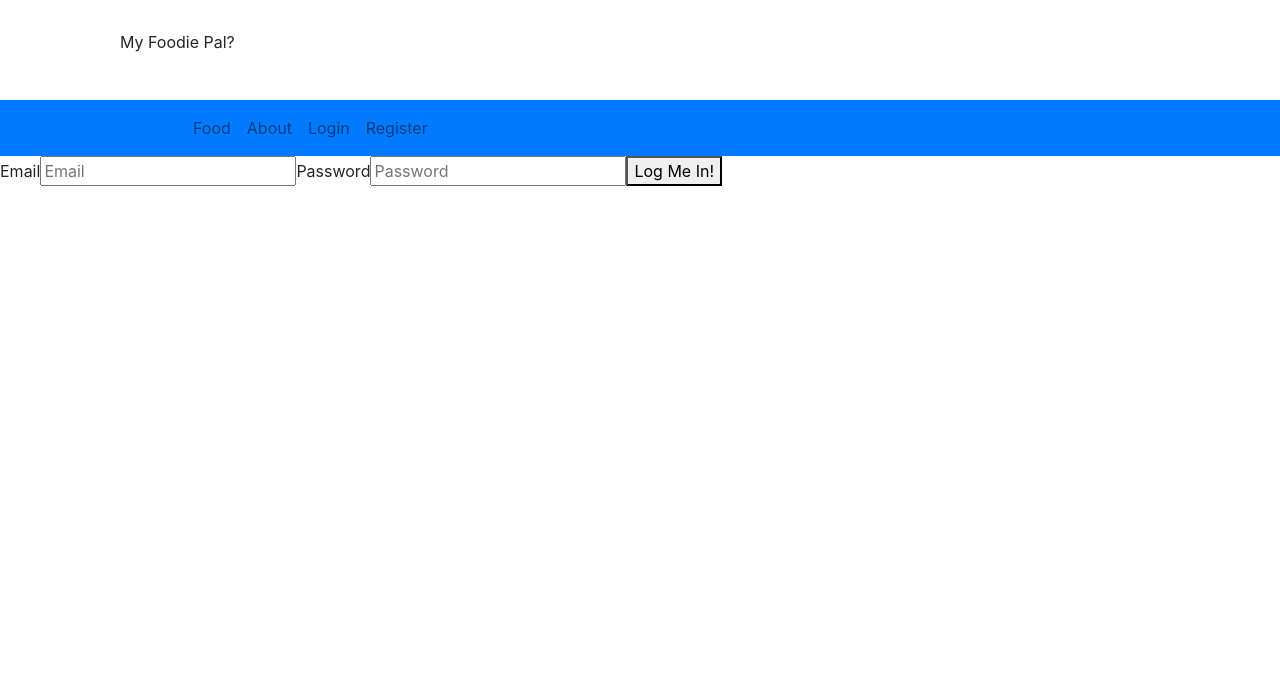
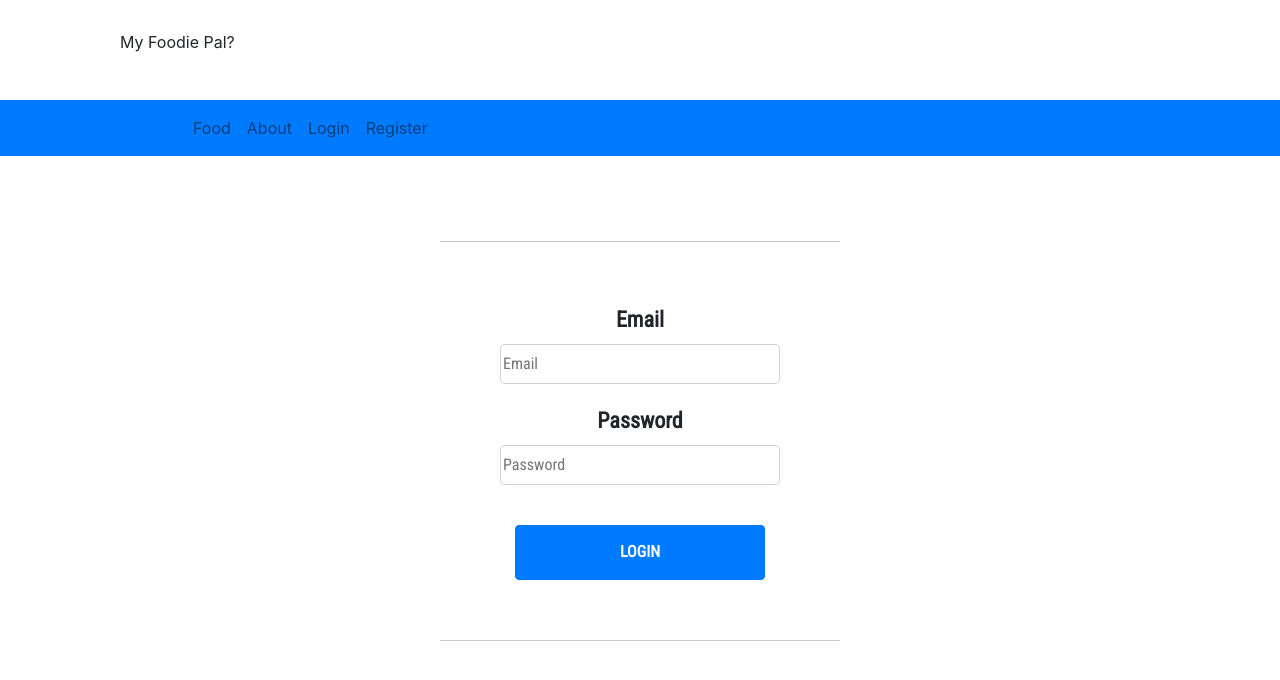
Before and after one commit to HamzaaMB/SEI-project-four, a React (Create React App) app in the folder client/: page /login in a window 1280 px wide. Shown: the top 680 px of the page. Built offline with nearby package versions, Linux system fonts and the light colour scheme.

Commit message:
login page css complete

```diff
--- a/client/src/components/auth/Login.js
+++ b/client/src/components/auth/Login.js
@@ -1,6 +1,7 @@
 import React, { useState } from 'react'
 import { useHistory } from 'react-router-dom'
 import axios from 'axios'
+import Button from 'react-bootstrap/Button'
 
 
 const Login = () => {
@@ -28,8 +29,10 @@ const Login = () => {
 
 
   return (
-
-    <form onSubmit={handleSubmit}>
+    <section className="login-wrapper">
+      <div className="login-box">
+        <form className= "login-form" onSubmit={handleSubmit}>
+          <div className="email-container">
             <label className="label">Email</label>
             <input
               className="input"
@@ -38,7 +41,8 @@ const Login = () => {
               value={formData.email}
               onChange={(event) => handleChange(event)}
             />
-
+          </div>
+          <div className="password-container">
             <label className="label">Password</label>
             <input
               className="input"
@@ -48,10 +52,14 @@ const Login = () => {
               value={formData.password}
               onChange={(event) => handleChange(event)}
             />
-      <button type="submit" className="button register-button">Log Me In!</button>
+          </div>
+          <div className="login-button">
+            <Button type="submit" className="hero-button" variant="primary">Login</Button>
+          </div>
         </form>
+      </div>
+    </section>
   )
-
 
 }
 
--- a/client/src/styles/main.scss
+++ b/client/src/styles/main.scss
@@ -146,3 +146,52 @@
   color: black;
   margin-top: 15px;
 }
+
+/* LOGIN PAGE */
+label {
+  font-weight: bold;
+  font-size: 22px;
+}
+input {
+  margin-bottom: 20px;
+  height: 5vh;
+  width: 35vh;
+  border: 1px solid #7c767659 !important;
+  border-radius: 5px;
+}
+
+.login-wrapper {
+  width: 130vh;
+  height: 60vh;
+  margin: 45px auto;
+  display: flex;
+  align-items: center;
+  justify-content: center;
+  font-family: 'Roboto Condensed', sans-serif;
+}
+
+.login-box {
+  height: 50vh;
+  width: 50vh;
+  border-bottom: 1px solid #a09d9d8e;
+  border-top: 1px solid #a09d9d8e;
+  display: flex;
+  align-items: center;
+  justify-content: center;
+}
+
+.login-form {
+  align-items: center;
+  justify-content: center;
+}
+
+.email-container, .password-container {
+  flex-direction: column;
+}
+
+.email-container, .password-container, .login-button  {
+  display: flex;
+  justify-content: center;
+  align-items: center;
+
+}
```
Lines whose indentation alone changed are shown as unchanged.
